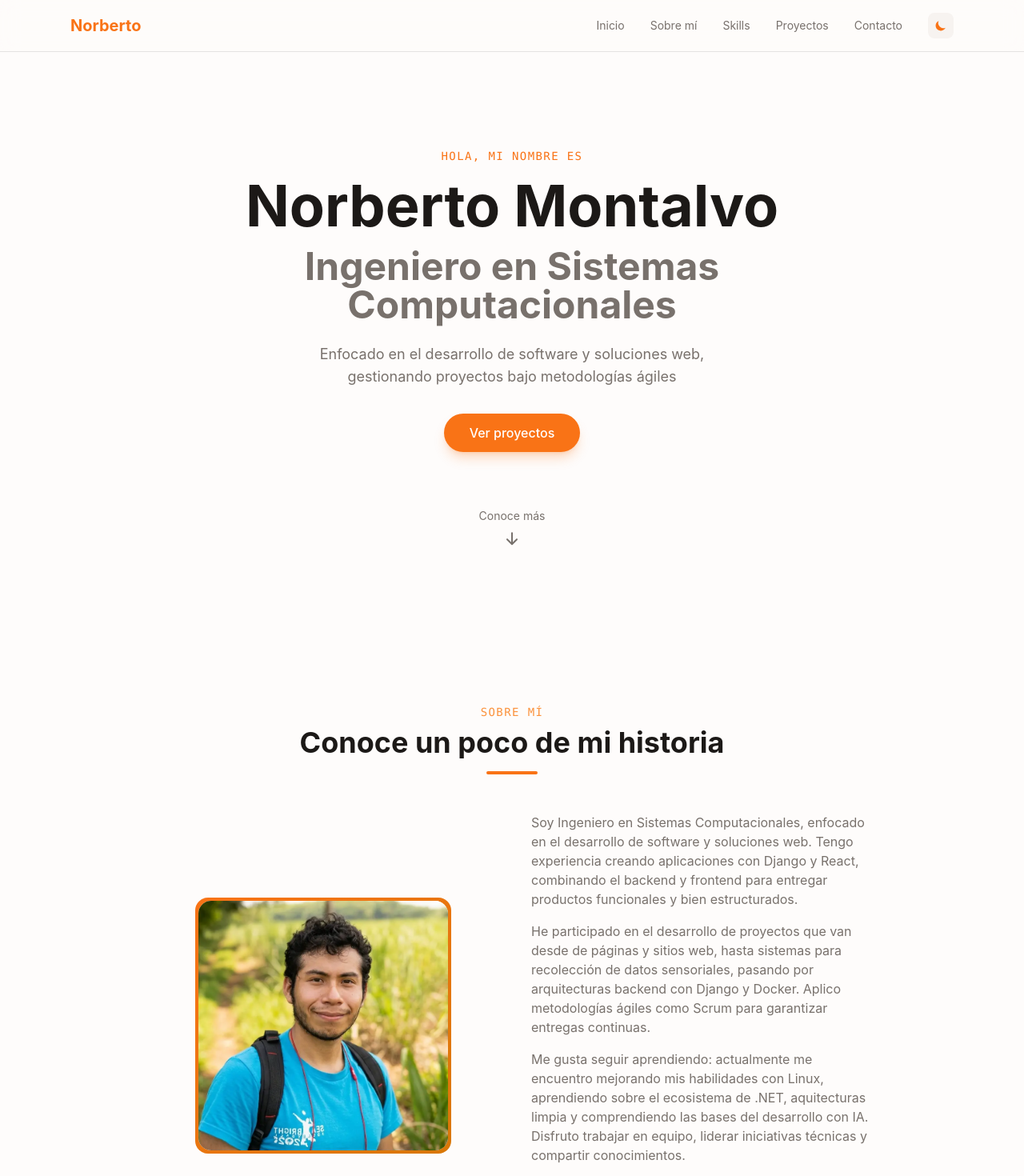
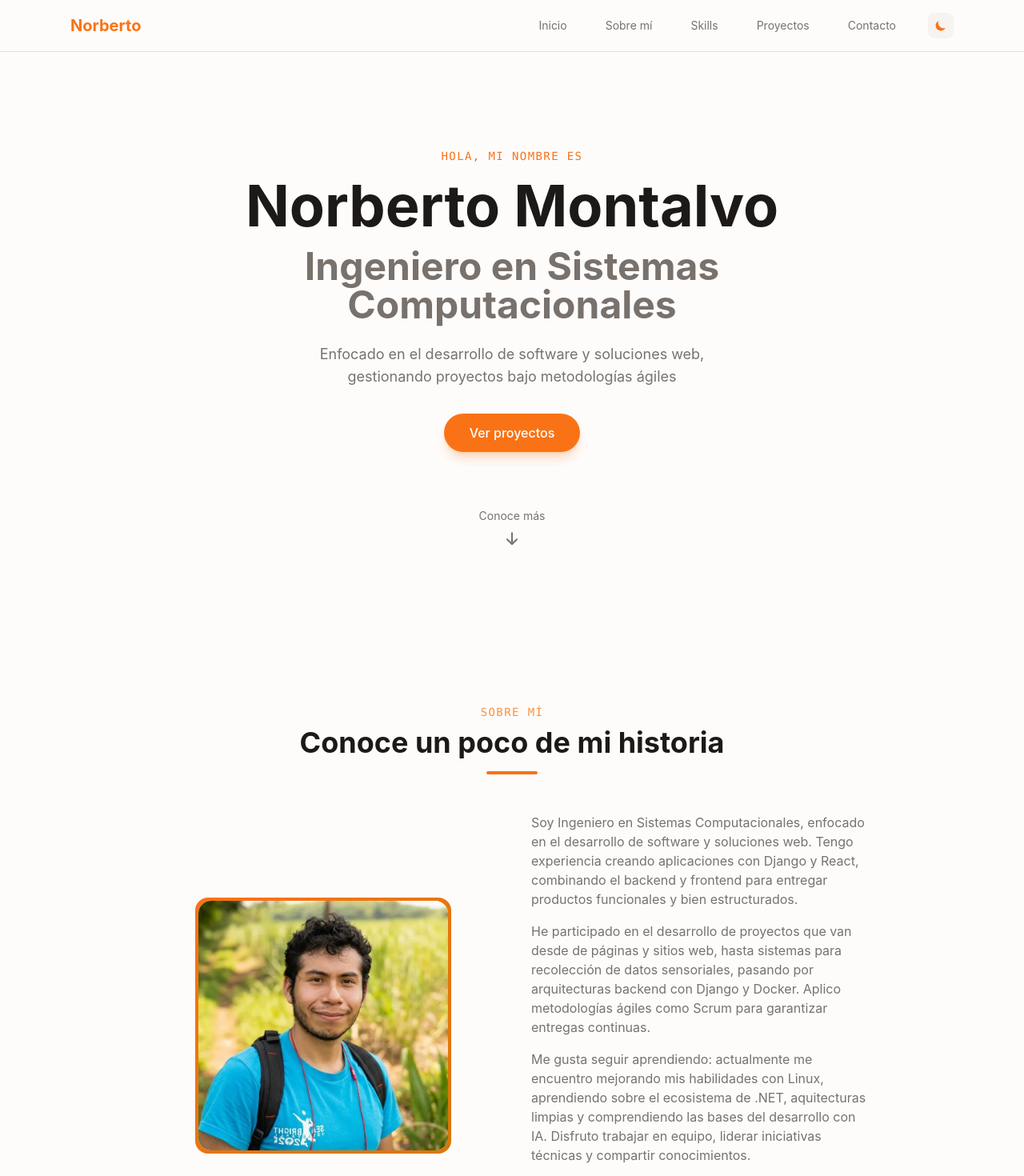
Before and after one commit to CascoArcilla/personal-react, a React (Vite) app: page / in a window 1280 px wide. Shown: the top 1470 px of the page at 80% size. Built offline with nearby package versions, Linux system fonts and the light colour scheme.

Commit message:
refactor: agregado color de fondo al hacer hover en nav

```diff
--- a/src/components/layout/Navbar.jsx
+++ b/src/components/layout/Navbar.jsx
@@ -29,7 +29,7 @@ export default function Navbar() {
               <a
                 key={link.href}
                 href={link.href}
-                className="text-sm text-text-muted dark:text-text-muted hover:text-primary dark:hover:text-primary-light transition-colors"
+                className="text-sm p-2 rounded text-text-muted dark:text-text-muted hover:text-text hover:bg-primary dark:hover:bg-primary dark:hover:text-text transition-colors"
               >
                 {link.label}
               </a>
--- a/src/components/sections/About.jsx
+++ b/src/components/sections/About.jsx
@@ -52,7 +52,7 @@ export default function About() {
             <p>
               Me gusta seguir aprendiendo: actualmente me encuentro mejorando
               mis habilidades con Linux, aprendiendo sobre el ecosistema de
-              .NET, aquitecturas limpia y comprendiendo las bases del desarrollo
+              .NET, aquitecturas limpias y comprendiendo las bases del desarrollo
               con IA. Disfruto trabajar en equipo, liderar iniciativas técnicas
               y compartir conocimientos.
             </p>
```
